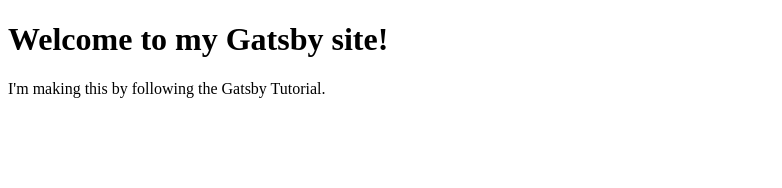
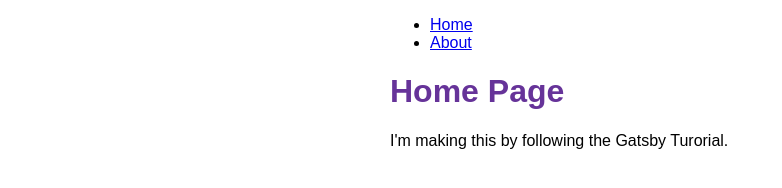
Before and after one commit to Jawohi/my-first-gatsby-site, a Gatsby site: page / in a window 1280 px wide. Shown: the whole page, without its empty margins (0-782 px from the left). Built offline with nearby package versions, Linux system fonts and the light colour scheme; Gatsby itself is replaced by a stand-in of ours.

Commit message:
Finished Gatsby Tuorial Part 2

```diff
--- a/package.json
+++ b/package.json
@@ -15,8 +15,11 @@
     "clean": "gatsby clean"
   },
   "dependencies": {
-    "gatsby": "^3.14.2",
+    "gatsby": "^3.14.5",
     "react": "^17.0.1",
     "react-dom": "^17.0.1"
+  },
+  "devDependencies": {
+    "typescript": "^4.5.2"
   }
 }
--- /dev/null
+++ b/src/components/layout.js
@@ -0,0 +1,28 @@
+import * as React from 'react'
+import { Link } from 'gatsby'
+import { container,heading,navLinks,navLinkItem,navLinkText } from './layout.module.css'
+
+
+const layout =({ pageTitle, children}) => {
+    return (
+        <div className={container}>
+            <title>{pageTitle}</title>
+            <nav>
+                <ul className={navLinks}>
+                    <li className={navLinkItem}>
+                        <Link to="/" className={navLinkText}>Home</Link>
+                    </li>
+                    <li className={navLinkItem}>
+                        <Link to="/about" className={navLinkText}>About</Link>
+                    </li>
+                </ul>
+            </nav>
+            <main>
+                <h1 className={heading}>{pageTitle}</h1>
+                {children}
+            </main>
+        </div>
+    )
+}
+
+export default layout
--- /dev/null
+++ b/src/components/layout.module.css
@@ -0,0 +1,23 @@
+.container {
+    margin: auto;
+    max-width: 500px;
+    font-family: sans-serif;
+}
+
+.heading {
+    color: rebeccapurple;
+}
+
+.nav-links {
+    display: flex;
+    list-style: none;
+    padding-left: 0;
+}
+
+.nav-link-item {
+    padding-right: 2rem;
+}
+
+.nav-link-text {
+    color: black;
+}
--- a/src/pages/index.js
+++ b/src/pages/index.js
@@ -1,15 +1,14 @@
 //Step 1: Import React
 
 import * as React from 'react'
+import Layout from '../components/layout'
 
 //Step 2: Define your component
 const IndexPage = () => {
   return(
-    <main>
-      <title>Home Page</title>
-      <h1>Welcome to my Gatsby site!</h1>
-      <p>I'm making this by following the Gatsby Tutorial.</p>
-    </main>
+    <Layout pageTitle="Home Page">
+      <p>I'm making this by following the Gatsby Turorial.</p>
+    </Layout>
   )
 }
 
```
Also changed, not shown: src/pages/about.js (+4 -5 lines), 1 other file.
